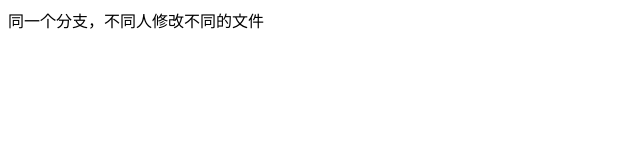
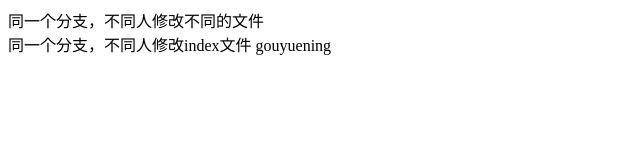
Before and after one commit to gouyuening/git_learning, a plain HTML site: page index.html in a window 1280 px wide. Shown: the whole page, without its empty margins (0-640 px from the left). Drawn offline with Linux system fonts and the light colour scheme.

Commit message:
Modfy index.html by add a line endwith 176

```diff
--- a/index.html
+++ b/index.html
@@ -6,5 +6,6 @@
   </head>
   <body>
     <div>同一个分支，不同人修改不同的文件</div>
+    <div>同一个分支，不同人修改index文件 gouyuening</div>
   </body>
 </html>
```
